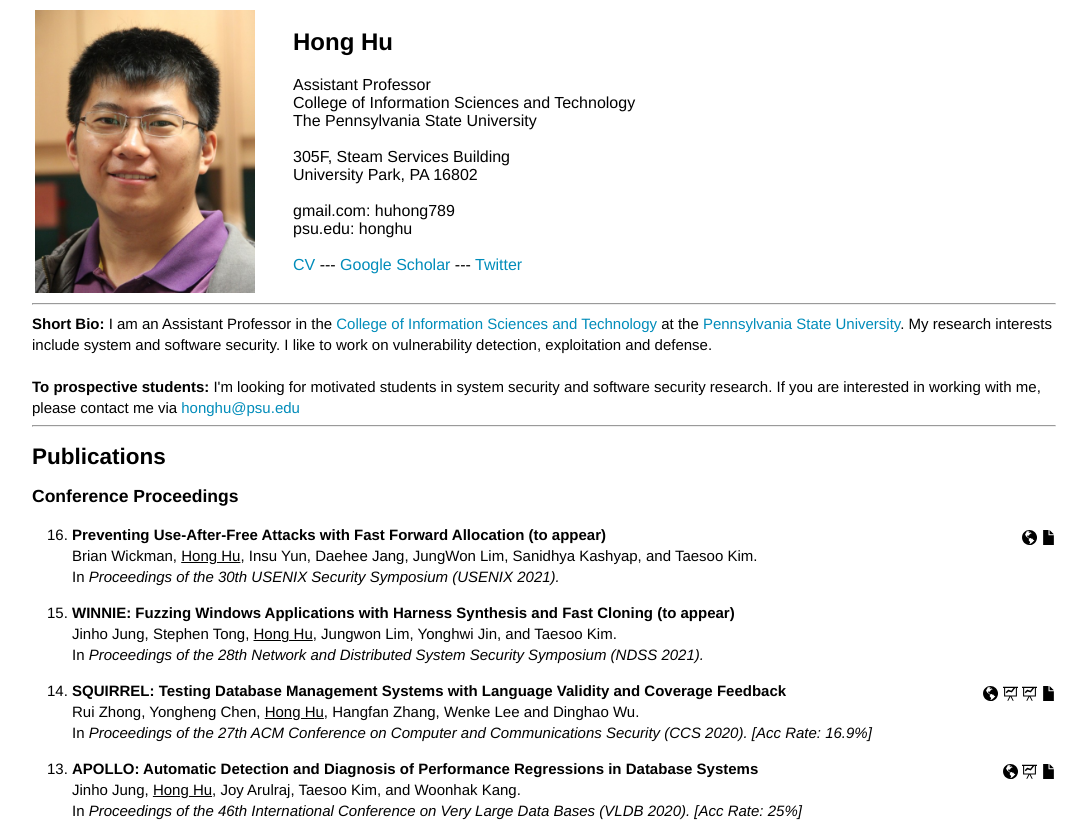
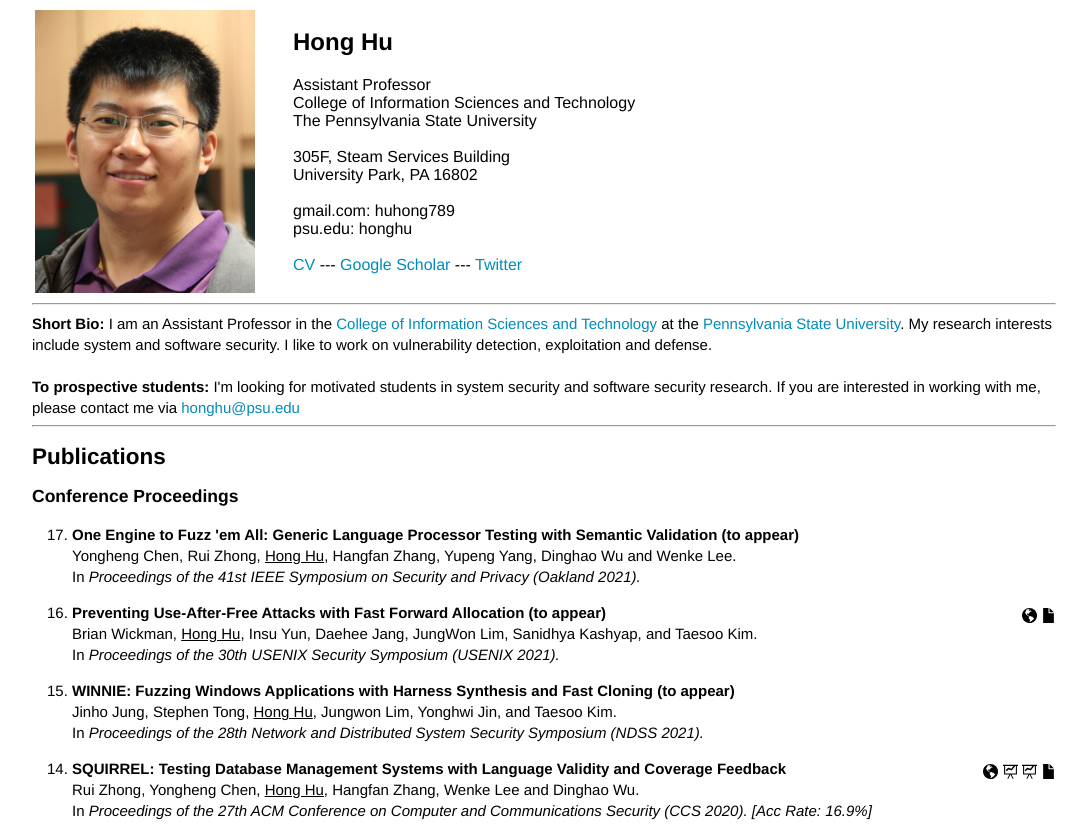
Before and after one commit to huhong789/huhong789.github.io, a plain HTML site: page index.html in a window 1280 px wide. Shown: the top 824 px of the page, without its empty margins (96-1183 px from the left). Drawn offline with Linux system fonts and the light colour scheme.

Commit message:
acceptance of PolyGlot

```diff
--- a/index.html
+++ b/index.html
@@ -74,6 +74,22 @@
     <h2>Publications</h2>
     <h3>Conference Proceedings</h3>
     <ol reversed>
+
+      <li>
+        <span style="font-weight: bold;float:left;">
+          One Engine to Fuzz 'em All: Generic Language Processor Testing with Semantic Validation (to appear)
+        </span>
+        <span style="font-weight: bold;float:right;">
+          <!--<a href="https://github.com/bwickman97/ffmalloc"><img alt="Website" src="./images/www.svg" height=15px></a>
+          <a href="./papers/ffmalloc.pdf"><img alt="Paper" src="./images/file.svg" height=15px></a>-->
+        </span>
+        <br>
+        Yongheng Chen, Rui Zhong, <u>Hong Hu</u>, Hangfan Zhang, Yupeng Yang, Dinghao Wu and Wenke Lee.<br>
+        In <span style="font-style: italic;">
+          Proceedings of the 41st IEEE Symposium on Security and Privacy (Oakland 2021).
+        </span>
+        <br>
+      </li>
 
       <li>
         <span style="font-weight: bold;float:left;">
```
